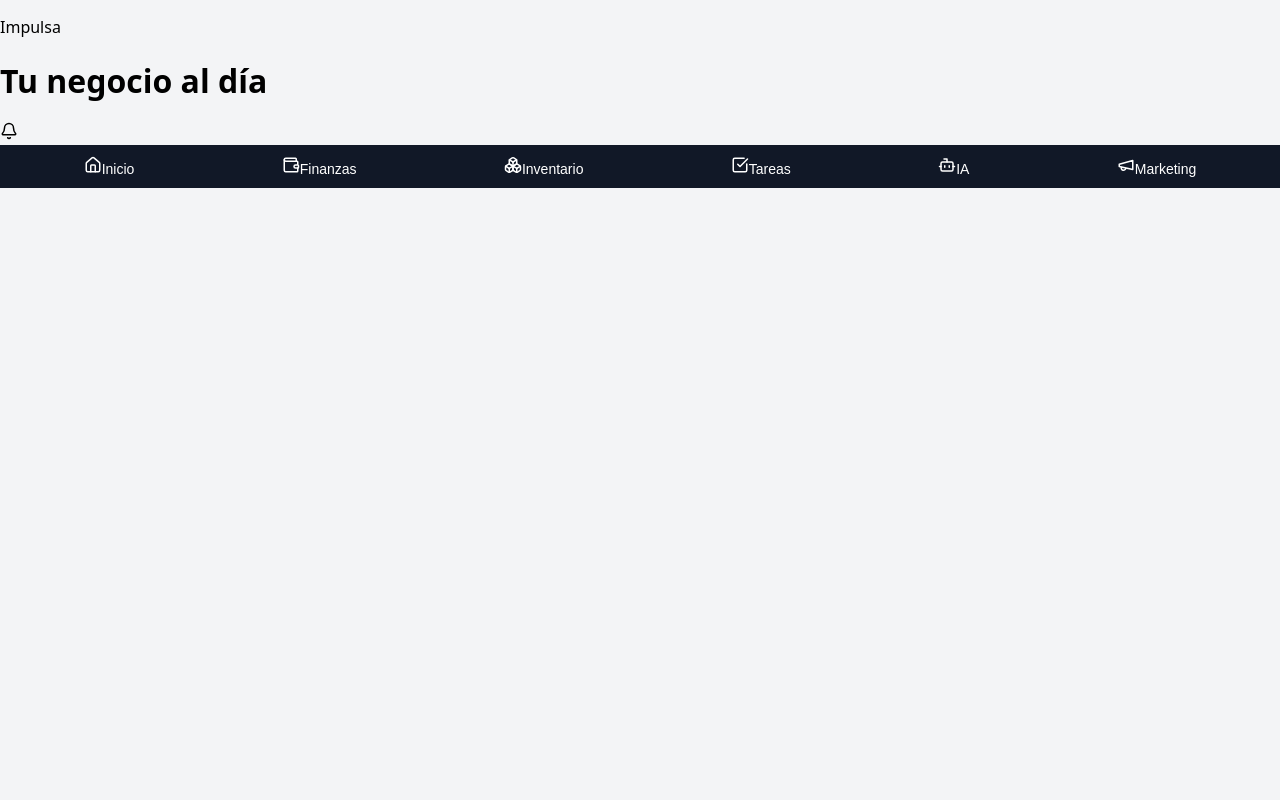
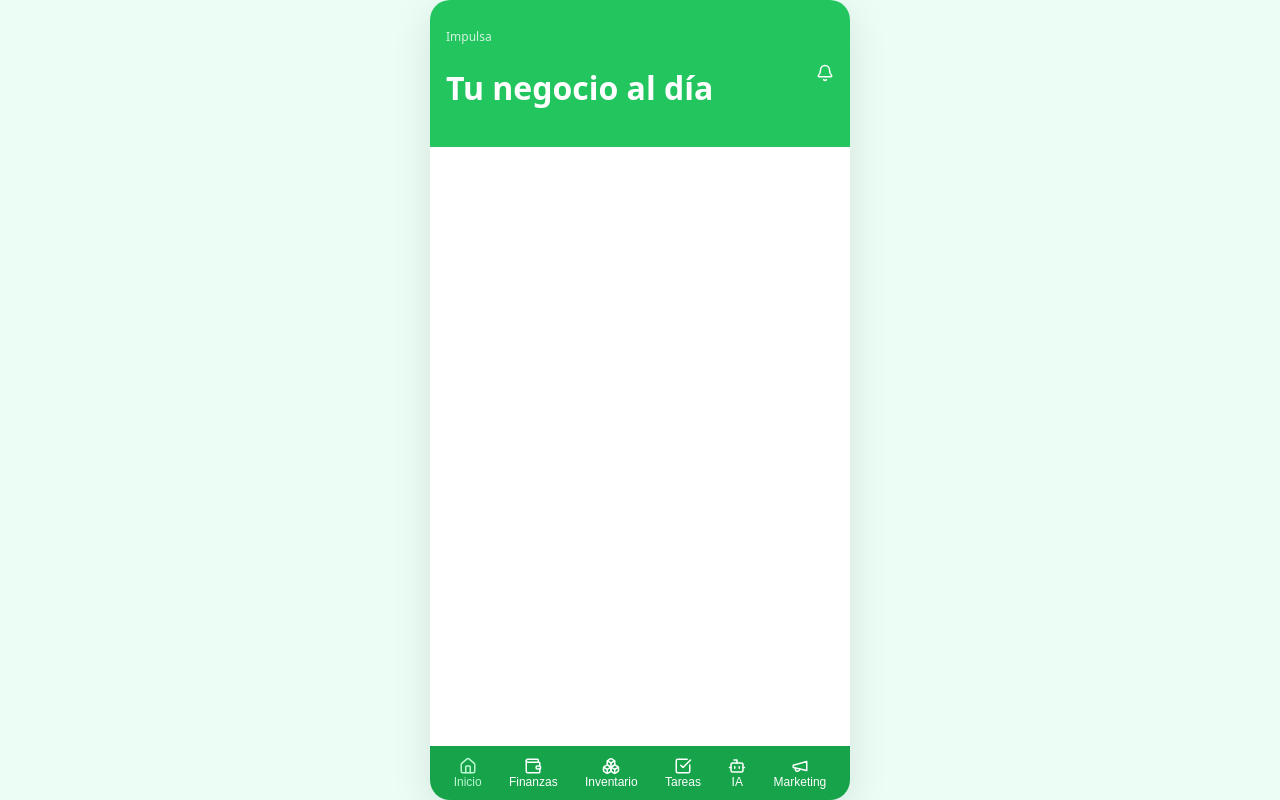
Before and after one commit to espanamanu41-eng/startsmart-app, a React (Vite) app: page / in a window 1280 px wide. Built offline with nearby package versions, Linux system fonts and the light colour scheme.

Commit message:
Update styles.css

```diff
--- a/src/styles.css
+++ b/src/styles.css
@@ -1,34 +1,214 @@
 body {
   margin: 0;
   font-family: system-ui, Arial;
-  background: #f3f4f6;
+  background: #ecfdf5;
+  display: flex;
+  justify-content: center;
 }
 
-.app {
+.page-shell {
+  width: 100%;
+  display: flex;
+  justify-content: center;
+}
+
+.phone-frame {
+  width: 420px;
+  height: 100vh;
+  background: white;
   display: flex;
   flex-direction: column;
-  height: 100vh;
+  border-radius: 20px;
+  overflow: hidden;
+  box-shadow: 0 10px 40px rgba(0,0,0,0.1);
 }
 
-.content {
-  flex: 1;
-  padding: 20px;
+.hero-header {
+  display: flex;
+  justify-content: space-between;
+  align-items: center;
+  padding: 16px;
+  background: #22c55e;
+  color: white;
 }
 
-h1 {
-  margin-bottom: 20px;
+.brand-kicker {
+  font-size: 12px;
+  opacity: .8;
+}
+
+.screen-content {
+  flex: 1;
+  overflow-y: auto;
+  padding: 16px;
+}
+
+.stack {
+  display: flex;
+  flex-direction: column;
+  gap: 16px;
+}
+
+.card {
+  background: white;
+  border-radius: 14px;
+  padding: 16px;
+  border: 1px solid #e5e7eb;
+}
+
+.metric-grid {
+  display: grid;
+  grid-template-columns: repeat(3,1fr);
+  gap: 10px;
+}
+
+.metric-box {
+  background: #f0fdf4;
+  padding: 12px;
+  border-radius: 12px;
+}
+
+.metric-head {
+  display: flex;
+  justify-content: space-between;
+  font-size: 12px;
+  margin-bottom: 6px;
+}
+
+.quick-grid {
+  display: grid;
+  grid-template-columns: repeat(2,1fr);
+  gap: 10px;
+}
+
+.ghost-button {
+  border: 1px solid #d1fae5;
+  background: #f0fdf4;
+  padding: 10px;
+  border-radius: 10px;
+  cursor: pointer;
+}
+
+.secondary-button {
+  margin-top: 10px;
+  border: none;
+  background: #22c55e;
+  color: white;
+  padding: 8px 12px;
+  border-radius: 8px;
+}
+
+.list-stack {
+  display: flex;
+  flex-direction: column;
+  gap: 10px;
+}
+
+.list-row {
+  display: flex;
+  justify-content: space-between;
+  align-items: center;
+}
+
+.progress-wrap {
+  margin-top: 10px;
+}
+
+.progress-bar {
+  height: 8px;
+  background: #d1fae5;
+  border-radius: 10px;
+  margin-top: 6px;
+}
+
+.progress-fill {
+  height: 8px;
+  background: #22c55e;
+  border-radius: 10px;
 }
 
 .bottom-nav {
   display: flex;
   justify-content: space-around;
+  background: #16a34a;
   padding: 10px;
-  background: #111827;
 }
 
-.bottom-nav button {
+.nav-button {
   background: none;
   border: none;
   color: white;
-  font-size: 14px;
+  font-size: 12px;
+  display: flex;
+  flex-direction: column;
+  align-items: center;
 }
+
+.nav-button.active {
+  color: #bbf7d0;
+}
+
+.input {
+  width: 100%;
+  padding: 10px;
+  border-radius: 8px;
+  border: 1px solid #e5e7eb;
+  margin-top: 4px;
+}
+
+.primary-button {
+  background: #16a34a;
+  border: none;
+  color: white;
+  padding: 10px;
+  border-radius: 10px;
+  cursor: pointer;
+}
+
+.inline-button {
+  display: flex;
+  align-items: center;
+  gap: 6px;
+}
+
+.full-width {
+  width: 100%;
+}
+
+.modal-backdrop {
+  position: fixed;
+  top: 0;
+  left: 0;
+  right: 0;
+  bottom: 0;
+  background: rgba(0,0,0,.4);
+  display: flex;
+  align-items: center;
+  justify-content: center;
+}
+
+.modal-card {
+  background: white;
+  padding: 20px;
+  border-radius: 14px;
+  width: 90%;
+  max-width: 350px;
+}
+
+.modal-head {
+  display: flex;
+  justify-content: space-between;
+  margin-bottom: 10px;
+}
+
+.modal-body {
+  display: flex;
+  flex-direction: column;
+  gap: 10px;
+}
+
+.icon-button {
+  background: none;
+  border: none;
+  cursor: pointer;
+}
```
